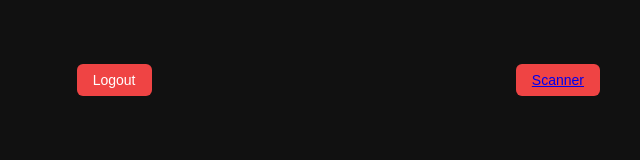
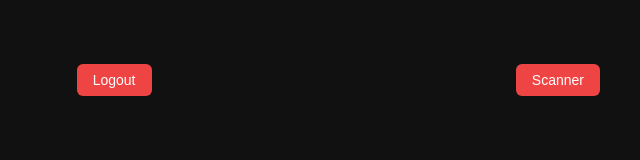
Before and after one commit to Thebest-Fish-Programmer/FTCVisa, a plain HTML site: page static/index.html in a window 1280 px wide. Shown: the full height of the page, 640-1280 px from the left. Drawn offline with nearby package versions, Linux system fonts and the light colour scheme; no server answers.

Commit message:
Fixed scanner and index

```diff
--- a/static/index.html
+++ b/static/index.html
@@ -104,7 +104,7 @@
         FTC Visa Dashboard
         <button class="logout-btn" id="logoutBtn">Logout</button>
         <button class="logout-btn">
-            <a href="/scanner">Scanner</a>
+            <a href="/scanner" style="color: white; text-decoration: none;">Scanner</a>
         </button>
     </h1>
     <div id="qrsContainer"></div>
```
Also changed, not shown: static/scanner.html (+3 -0 lines).
